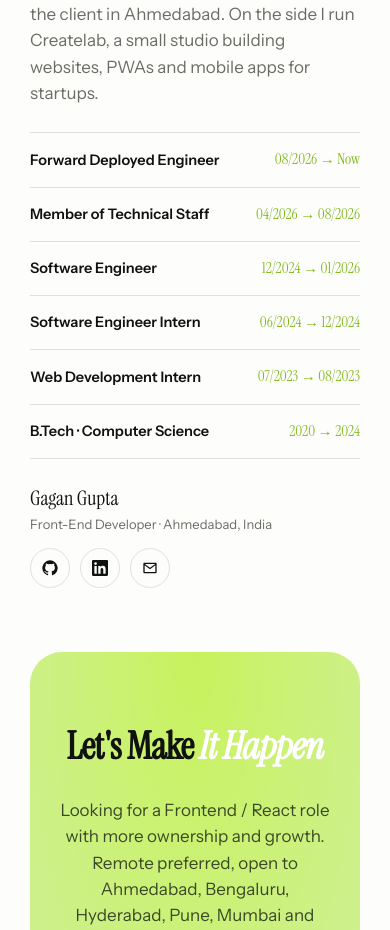
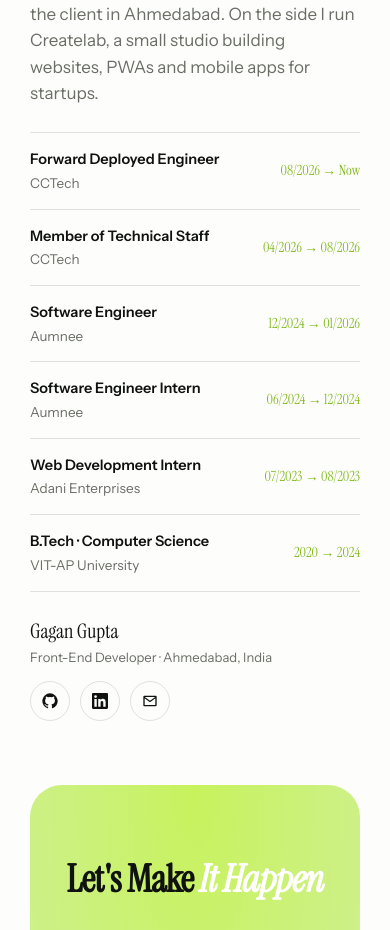
Before and after one commit to gagan2389/portfolio, a React (Vite) app: page / in a window 390 px wide. Shown: the part 6761-7691 px from the top of the page. Built offline with nearby package versions, Linux system fonts and the light colour scheme.

Commit message:
feat: add responsive grid styles for experience section on small screens

```diff
--- a/src/styles/site.css
+++ b/src/styles/site.css
@@ -407,3 +407,9 @@ html{scroll-padding-top:24px}
 @media(max-width:760px){.hero-portrait{margin-top:-12px}}
 @media(max-width:760px){.hero-portrait{margin-top:-34px}}
 @media(max-width:820px){.process .dash{display:none}}
+@media(max-width:520px){
+  .xp .row{grid-template-columns:1fr auto;column-gap:12px;row-gap:2px;align-items:center}
+  .xp .row .role{grid-column:1;grid-row:1}
+  .xp .row .co{display:block;grid-column:1;grid-row:2;font-size:13.5px}
+  .xp .row .yr{grid-column:2;grid-row:1 / span 2;align-self:center;font-size:14px}
+}
```
